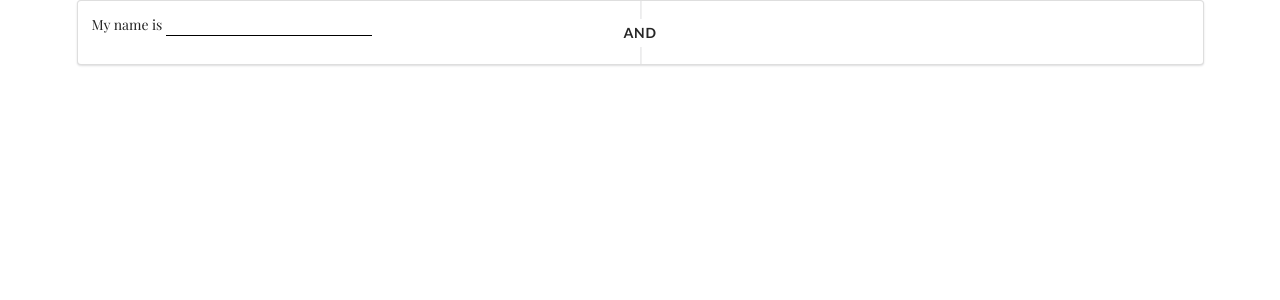
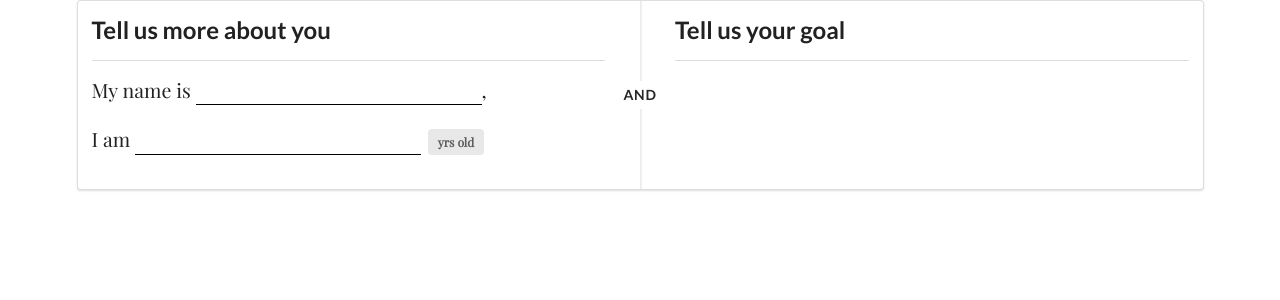
Before and after one commit to BLC/retirement-income, a Flask app: page / in a window 1280 px wide. Shown: the top 300 px of the page. Run offline with Flask 2, Linux system fonts and the light colour scheme.

Commit message:
Add UI questionnaire headers

```diff
--- a/static/css/main.css
+++ b/static/css/main.css
@@ -1,7 +1,7 @@
-p{
+.questionnaire{
   font-family: 'Playfair Display', serif;
   font-weight: 400;
-  font-size: 1rem;
+  font-size: 1.4rem;
 }
 
 .inline-input {
@@ -11,6 +11,6 @@ p{
   background: transparent;
   border-bottom: 1px solid black;
   text-align: center;
-  font-size: 1rem;
+  font-size: 1.4rem;
   font-family: 'Playball', cursive;
 }
--- a/templates/index.html
+++ b/templates/index.html
@@ -14,13 +14,21 @@
   <div class="ui container">
     <div class="ui segment">
       <div class="ui two column very relaxed grid">
-        <div class="column">
-          <p>My name is <input type="text" name="" value="" class="inline-input"></p>
-          <p></p>
+        <div class="column wide">
+          <h2 class="ui left floated header">Tell us more about you</h2>
+          <div class="ui clearing divider"></div>
+          <p class="questionnaire">My name is <input type="text" class="inline-input">, </p>
+          <p class="questionnaire">I am <input type="text" class="inline-input">
+            <span class="ui label">
+              yrs old
+            </span>
+          </p>
           <p></p>
           <p></p>
         </div>
-        <div class="column">
+        <div class="column wide">
+          <h2 class="ui left floated header">Tell us your goal</h2>
+          <div class="ui clearing divider"></div>
           <p></p>
           <p></p>
           <p></p>
```
